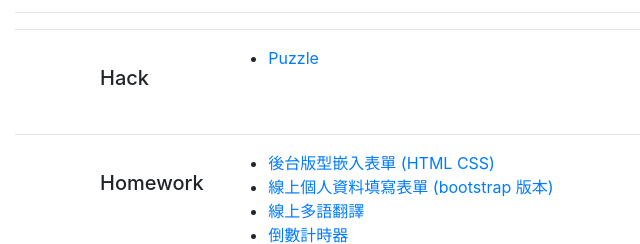
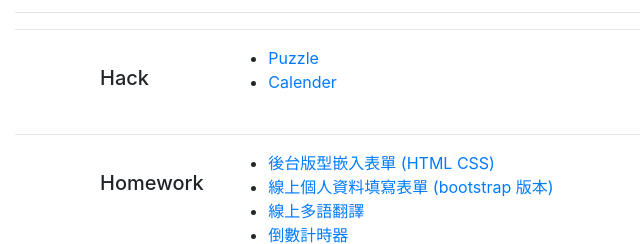
Before and after one commit to ChienShan/BuildSchool---exercises, a plain HTML site: page index.html in a window 1280 px wide. Shown: the part 1289-1533 px from the top of the page, 0-640 px from the left. Drawn offline with nearby package versions, Linux system fonts and the light colour scheme.

Commit message:
新增連結

```diff
--- a/index.html
+++ b/index.html
@@ -171,6 +171,7 @@
             <div class="col-10">
                 <ul>
                     <li><a href="Hack/puzzle.html">Puzzle</a></li>
+                    <li><a href="Hack/Calender.html">Calender</a></li>
                 </ul>
             </div>
         </div>
```
